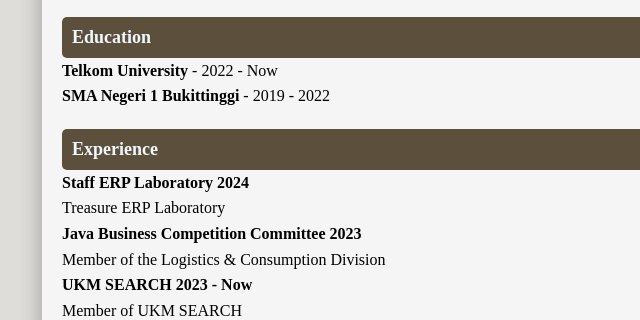
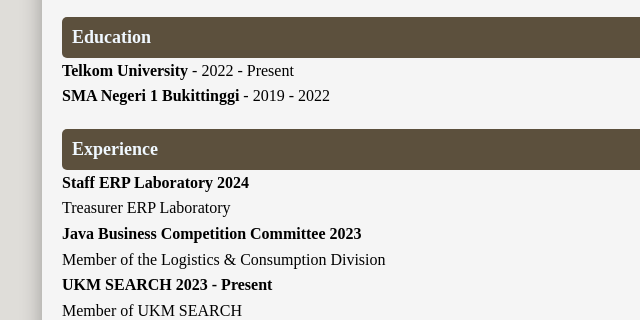
Before and after one commit to sesilyarahmi/sesilyarahmi.github.io, a plain HTML site: page index.html in a window 1280 px wide. Shown: the part 357-677 px from the top of the page, 198-838 px from the left. Drawn offline with Linux system fonts and the light colour scheme.

Commit message:
index.html

```diff
--- a/index.html
+++ b/index.html
@@ -73,7 +73,7 @@
     <div class="section">
         <h2>Education</h2>
         <ul>
-            <li><strong>Telkom University</strong> - 2022 - Now</li>
+            <li><strong>Telkom University</strong> - 2022 - Present</li>
             <li><strong>SMA Negeri 1 Bukittinggi</strong> - 2019 - 2022</li>
         </ul>
     </div>
@@ -82,13 +82,13 @@
         <h2>Experience</h2>
         <ul>
             <li><strong>Staff ERP Laboratory 2024</strong>
-                <br>Treasure ERP Laboratory</li>
+                <br>Treasurer ERP Laboratory</li>
             <li><strong>Java Business Competition Committee 2023</strong>
                 <br>Member of the Logistics & Consumption Division</li>
-            <li><strong>UKM SEARCH 2023 - Now</strong>
+            <li><strong>UKM SEARCH 2023 - Present</strong>
                 <br>Member of UKM SEARCH</li>
             <li><strong>Dorm Team 2022 - 2023</strong>
-                <br>Treasure of Dorm Team</li>
+                <br>Treasurer of Dorm Team</li>
         </ul>
     </div>
 
```
